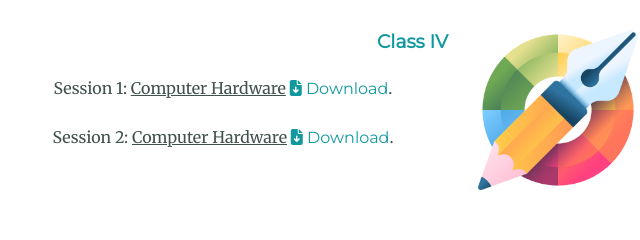
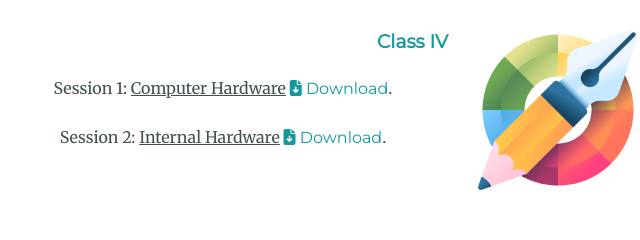
Before and after one commit to tshewang442/Digital-Notebook, a plain HTML site: page index.html in a window 1280 px wide. Shown: the part 1740-1980 px from the top of the page, 322-962 px from the left. Drawn offline with Linux system fonts and the light colour scheme.

Commit message:
Update index.html

```diff
--- a/index.html
+++ b/index.html
@@ -42,7 +42,7 @@
         <img class="graphic-designer-img" src="images/graphic-designer.png" alt="">
         <h3 class="graphic-design-head">Class IV</h3>
         <p class="try">Session 1: <u>Computer Hardware</u> <a class="link" href="files/cl4/1.Computer-Hardware.pptx" Download><i class="fa-solid fa-file-arrow-down"></i> Download</a>.</p>
-        <p class="try">Session 2: <u>Computer Hardware</u> <a class="link" href="files/cl4/2.Functions-of-Internal-Hardware.pptx" Download><i class="fa-solid fa-file-arrow-down"></i> Download</a>.</p>
+        <p class="try">Session 2: <u>Internal Hardware</u> <a class="link" href="files/cl4/2.Functions-of-Internal-Hardware.pptx" Download><i class="fa-solid fa-file-arrow-down"></i> Download</a>.</p>
       </div>
       <hr>
       <div class="skill-row">
```
